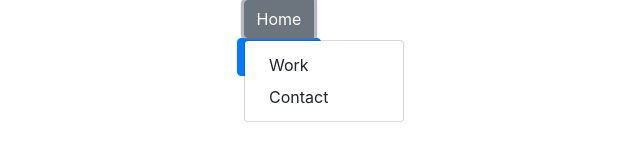
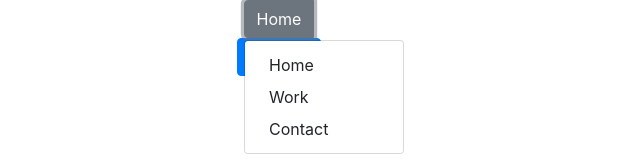
Before and after one commit to NisLox/ReactDropDown, a React (Create React App) app: page / in a window 1280 px wide. Both pictures are taken after a click on the button "Home". Shown: the top 160 px of the page, without its empty margins (361-1001 px from the left). Built offline with nearby package versions, Linux system fonts and the light colour scheme.

Commit message:
refactored out the toggle into dropDownTest.js

```diff
--- a/src/App.js
+++ b/src/App.js
@@ -6,24 +6,15 @@ import DropdownTest from "./dropdownTest"
 class App extends React.Component {
   constructor(props) {
     super(props);
-    this.toggle = this.toggle.bind(this);
     this.select = this.select.bind(this);
     this.printInformation = this.printInformation.bind(this);
     this.state = {
-      dropdownOpen: false,
       value : "Home"
     };
   }
 
-  toggle() {
-    this.setState({
-      dropdownOpen: !this.state.dropdownOpen
-    });
-  }
-
   select(event) {
     this.setState({
-      dropdownOpen: !this.state.dropdownOpen,
       value: event.target.innerText
     });
   }
@@ -35,7 +26,7 @@ class App extends React.Component {
   render() {
     return (
       <div className="App">
-        <DropdownTest dropdownOpen={this.state.dropdownOpen} toggle={this.toggle} dropdownValue={this.state.value} selectedValue={this.select}/>
+        <DropdownTest dropdownOpen={this.state.dropdownOpen} dropdownValue={this.state.value} selectedValue={this.select}/>
         <button type="button" onClick={this.printInformation} class="btn btn-primary">Primary</button>
       </div>
     );
--- a/src/dropdownTest.js
+++ b/src/dropdownTest.js
@@ -3,14 +3,30 @@ import { ButtonDropdown, DropdownMenu, DropdownItem, DropdownToggle } from 'reac
 
 class dropdownTest extends React.Component {
 
+    constructor(props) {
+        super(props);
+        this.toggle = this.toggle.bind(this);
+        this.state = {
+          dropdownOpen: false,
+        };
+      }
+
+      toggle() {
+        this.setState({
+          dropdownOpen: !this.state.dropdownOpen
+        });
+      }
+
+
     render() {
         return (
           <div >
-           <ButtonDropdown isOpen={this.props.dropdownOpen} toggle={this.props.toggle}>
+           <ButtonDropdown isOpen={this.state.dropdownOpen} toggle={this.toggle}>
             <DropdownToggle>{this.props.dropdownValue}</DropdownToggle>
             <DropdownMenu>
-              <DropdownItem onClick={this.props.selectedValue}>Work</DropdownItem>
-              <DropdownItem onClick={this.props.selectedValue}>Contact</DropdownItem>
+                <DropdownItem onClick={this.props.selectedValue}>Home</DropdownItem>
+                <DropdownItem onClick={this.props.selectedValue}>Work</DropdownItem>
+                <DropdownItem onClick={this.props.selectedValue}>Contact</DropdownItem>
             </DropdownMenu>
           </ButtonDropdown>
 
```
